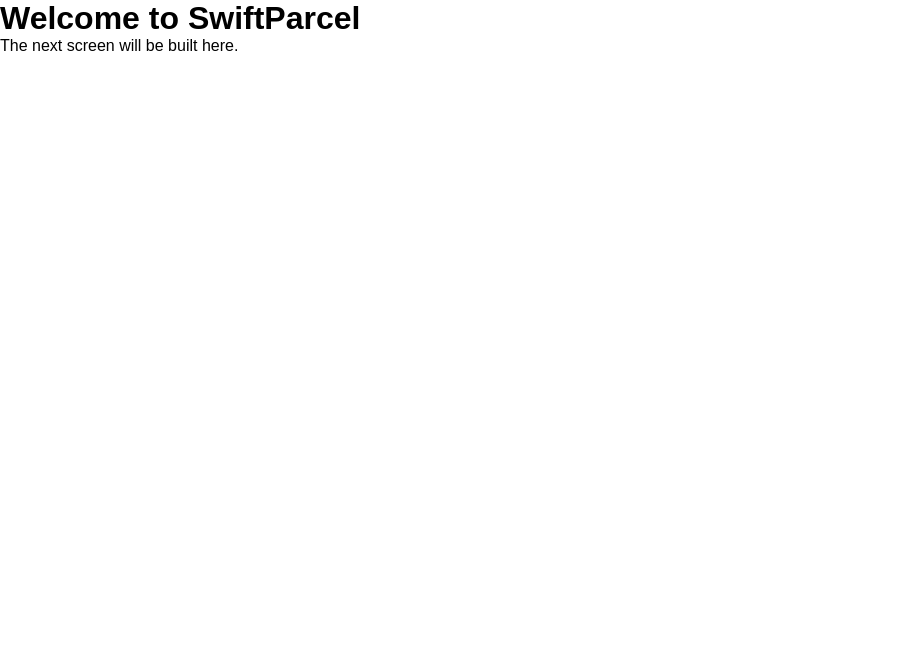
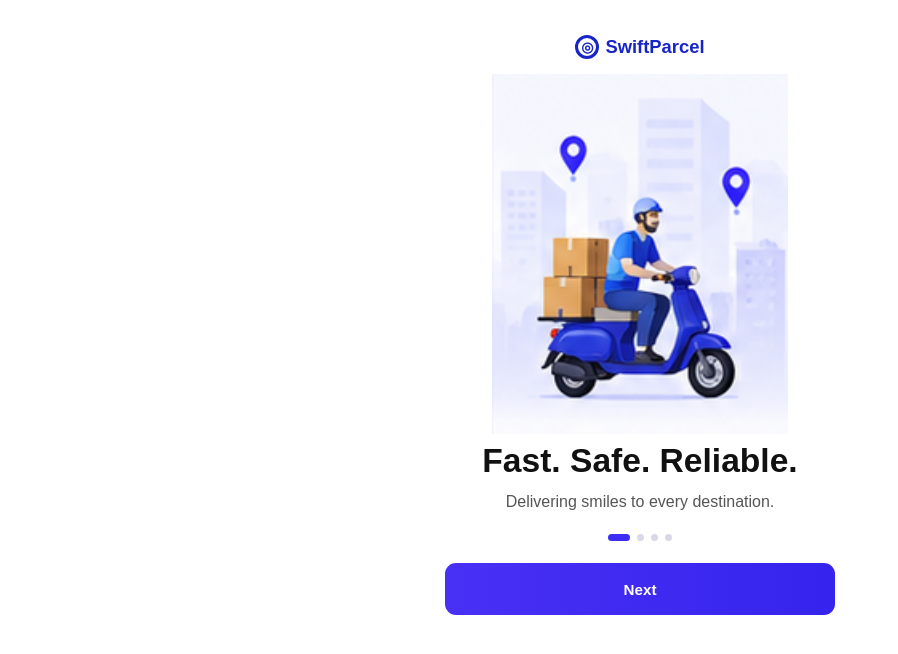
Before and after one commit to ambekellybih-creator/SWIFTPARCEL2, a React (Create React App) app in the folder frontend/: page / in a window 1280 px wide. Shown: the top 654 px of the page, without its empty margins (0-898 px from the left). Built offline with nearby package versions, Linux system fonts and the light colour scheme.

Commit message:
Update frontend changes

```diff
--- a/frontend/src/App.js
+++ b/frontend/src/App.js
@@ -1,17 +1,29 @@
 import React, { useState } from "react";
 import SplashScreen from "./pages/SplashScreen";
+import OnboardingScreen from "./pages/OnboardingScreen";
 
 function App() {
-  const [showSplash, setShowSplash] = useState(true);
+  const [currentScreen, setCurrentScreen] = useState("splash");
 
-  if (showSplash) {
-    return <SplashScreen onFinish={() => setShowSplash(false)} />;
+  if (currentScreen === "splash") {
+    return (
+      <SplashScreen
+        onFinish={() => setCurrentScreen("onboarding")}
+      />
+    );
+  }
+
+  if (currentScreen === "onboarding") {
+    return (
+      <OnboardingScreen
+        onGetStarted={() => setCurrentScreen("login")}
+      />
+    );
   }
 
   return (
     <div>
-      <h1>Welcome to SwiftParcel</h1>
-      <p>The next screen will be built here.</p>
+      <h1>Login Screen Coming Soon</h1>
     </div>
   );
 }
--- /dev/null
+++ b/frontend/src/pages/OnboardingScreen.css
@@ -0,0 +1,160 @@
+.onboarding-screen {
+  min-height: 100vh;
+  width: 100%;
+  background: #ffffff;
+  display: flex;
+  flex-direction: column;
+  align-items: center;
+  padding: 28px 20px 24px;
+  box-sizing: border-box;
+  overflow: hidden;
+}
+
+/* Logo */
+
+.onboarding-logo {
+  display: flex;
+  align-items: center;
+  gap: 6px;
+  color: #1725c8;
+  font-size: 1.15rem;
+  font-weight: 700;
+  margin-bottom: 10px;
+}
+
+.logo-icon {
+  width: 24px;
+  height: 24px;
+  border: 3px solid #1725c8;
+  border-radius: 50%;
+  display: flex;
+  align-items: center;
+  justify-content: center;
+  font-size: 14px;
+}
+
+/* Illustration */
+
+.onboarding-image-container {
+  width: min(100%, 360px);
+  height: 310px;
+  display: flex;
+  justify-content: center;
+  align-items: center;
+  margin-top: 5px;
+}
+
+.onboarding-image {
+  width: 100%;
+  height: 100%;
+  object-fit: contain;
+}
+
+/* Text */
+
+.onboarding-text {
+  width: 100%;
+  max-width: 390px;
+  text-align: center;
+  margin-top: 8px;
+}
+
+.onboarding-text h1 {
+  margin: 0;
+  color: #111111;
+  font-size: clamp(1.55rem, 5vw, 2rem);
+  font-weight: 700;
+}
+
+.onboarding-text p {
+  margin: 10px auto 0;
+  max-width: 290px;
+  color: #555555;
+  font-size: 0.95rem;
+  line-height: 1.5;
+}
+
+/* Dots */
+
+.onboarding-dots {
+  display: flex;
+  justify-content: center;
+  align-items: center;
+  gap: 7px;
+  margin-top: 20px;
+}
+
+.onboarding-dot {
+  width: 7px;
+  height: 7px;
+  padding: 0;
+  border: none;
+  border-radius: 50%;
+  background: #d8d8e8;
+  cursor: pointer;
+}
+
+.onboarding-dot.active {
+  width: 22px;
+  border-radius: 10px;
+  background: #3d2df5;
+}
+
+/* Button */
+
+.get-started-button {
+  width: min(100%, 360px);
+  height: 52px;
+  margin-top: 22px;
+  border: none;
+  border-radius: 11px;
+  background: linear-gradient(90deg, #4930f5, #3524ed);
+  color: #ffffff;
+  font-size: 0.95rem;
+  font-weight: 600;
+  cursor: pointer;
+  transition: transform 0.2s ease, opacity 0.2s ease;
+}
+
+.get-started-button:hover {
+  opacity: 0.92;
+}
+
+.get-started-button:active {
+  transform: scale(0.98);
+}
+
+/* Tablet */
+
+@media (min-width: 600px) {
+  .onboarding-screen {
+    padding-top: 35px;
+  }
+
+  .onboarding-image-container {
+    width: 430px;
+    height: 360px;
+  }
+
+  .onboarding-text h1 {
+    font-size: 2.1rem;
+  }
+
+  .onboarding-text p {
+    font-size: 1rem;
+  }
+
+  .get-started-button {
+    width: 390px;
+  }
+}
+
+/* Desktop */
+
+@media (min-width: 1024px) {
+  .onboarding-screen {
+    max-width: 500px;
+    margin: 0 auto;
+    min-height: 100vh;
+  }
+}
--- /dev/null
+++ b/frontend/src/pages/OnboardingScreen.js
@@ -0,0 +1,94 @@
+import React, { useState } from "react";
+import "./OnboardingScreen.css";
+import onboardingIllustration from "../assets/onboarding-illustration.png";
+
+function OnboardingScreen({ onGetStarted }) {
+  const [currentSlide, setCurrentSlide] = useState(0);
+
+  const slides = [
+    {
+      title: "Fast. Safe. Reliable.",
+      description: "Delivering smiles to every destination.",
+      image: onboardingIllustration,
+    },
+    {
+      title: "Send with Ease.",
+      description: "Send your parcels quickly and securely.",
+      image: onboardingIllustration,
+    },
+    {
+      title: "Track Every Step.",
+      description: "Know exactly where your parcel is.",
+      image: onboardingIllustration,
+    },
+    {
+      title: "Receive with Confidence.",
+      description: "Safe delivery right to your destination.",
+      image: onboardingIllustration,
+    },
+  ];
+
+  const handleNext = () => {
+    if (currentSlide < slides.length - 1) {
+      setCurrentSlide(currentSlide + 1);
+    } else {
+      onGetStarted();
+    }
+  };
+
+  const slide = slides[currentSlide];
+
+  return (
+    <div className="onboarding-screen">
+
+      {/* Logo */}
+      <div className="onboarding-logo">
+        <span className="logo-icon">◎</span>
+        <span>SwiftParcel</span>
+      </div>
+
+      {/* Illustration */}
+      <div className="onboarding-image-container">
+        <img
+          src={slide.image}
+          alt="SwiftParcel delivery"
+          className="onboarding-image"
+        />
+      </div>
+
+      {/* Text */}
+      <div className="onboarding-text">
+        <h1>{slide.title}</h1>
+
+        <p>{slide.description}</p>
+      </div>
+
+      {/* Dots */}
+      <div className="onboarding-dots">
+        {slides.map((_, index) => (
+          <button
+            key={index}
+            className={`onboarding-dot ${
+              currentSlide === index ? "active" : ""
+            }`}
+            onClick={() => setCurrentSlide(index)}
+            aria-label={`Go to slide ${index + 1}`}
+          />
+        ))}
+      </div>
+
+      {/* Button */}
+      <button
+        className="get-started-button"
+        onClick={handleNext}
+      >
+        {currentSlide === slides.length - 1
+          ? "Get Started"
+          : "Next"}
+      </button>
+
+    </div>
+  );
+}
+
+export default OnboardingScreen;
```
Also changed, not shown: frontend/src/assets/onboarding-illustration.png (added), 1 other file (tests, documents, lock files or other folders).
